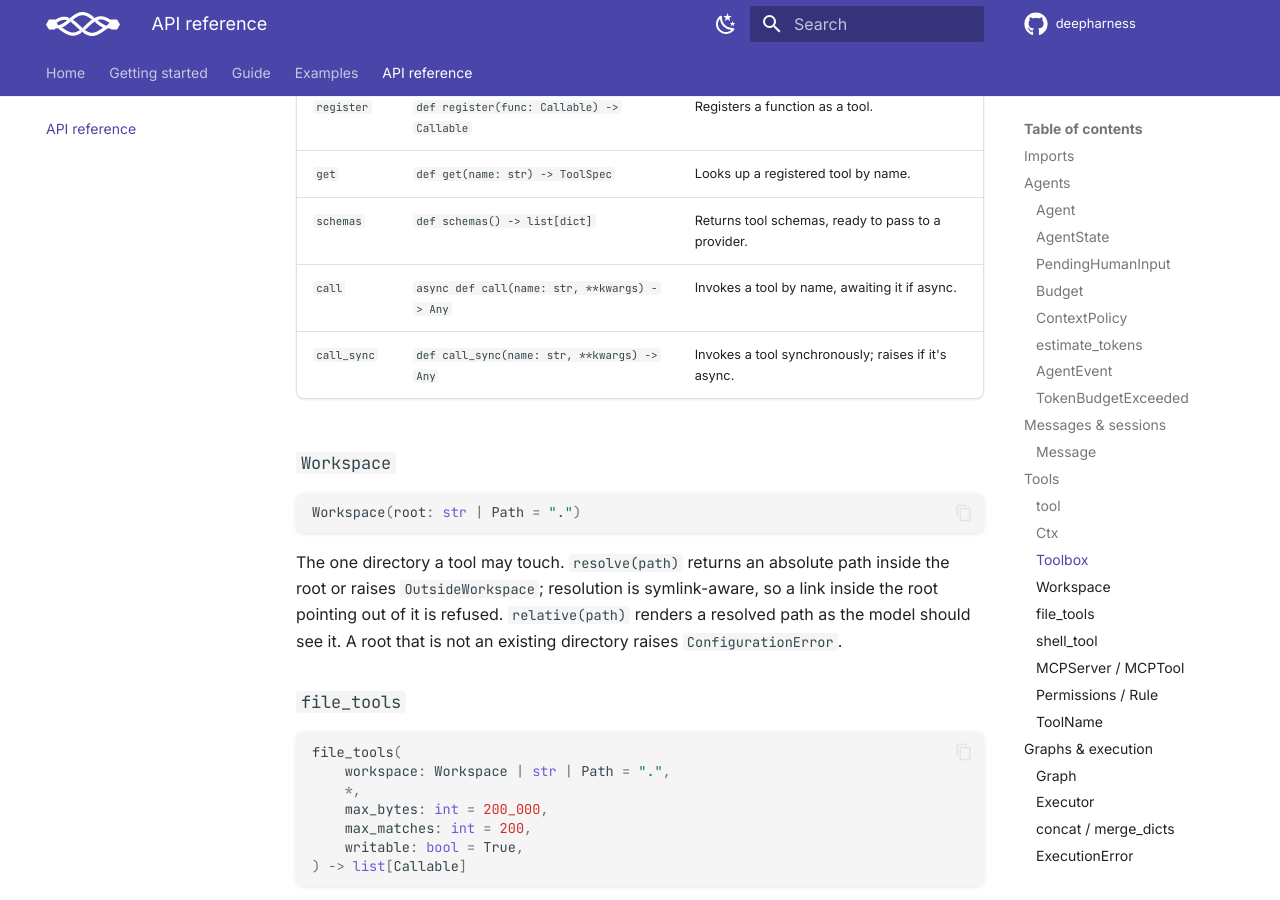
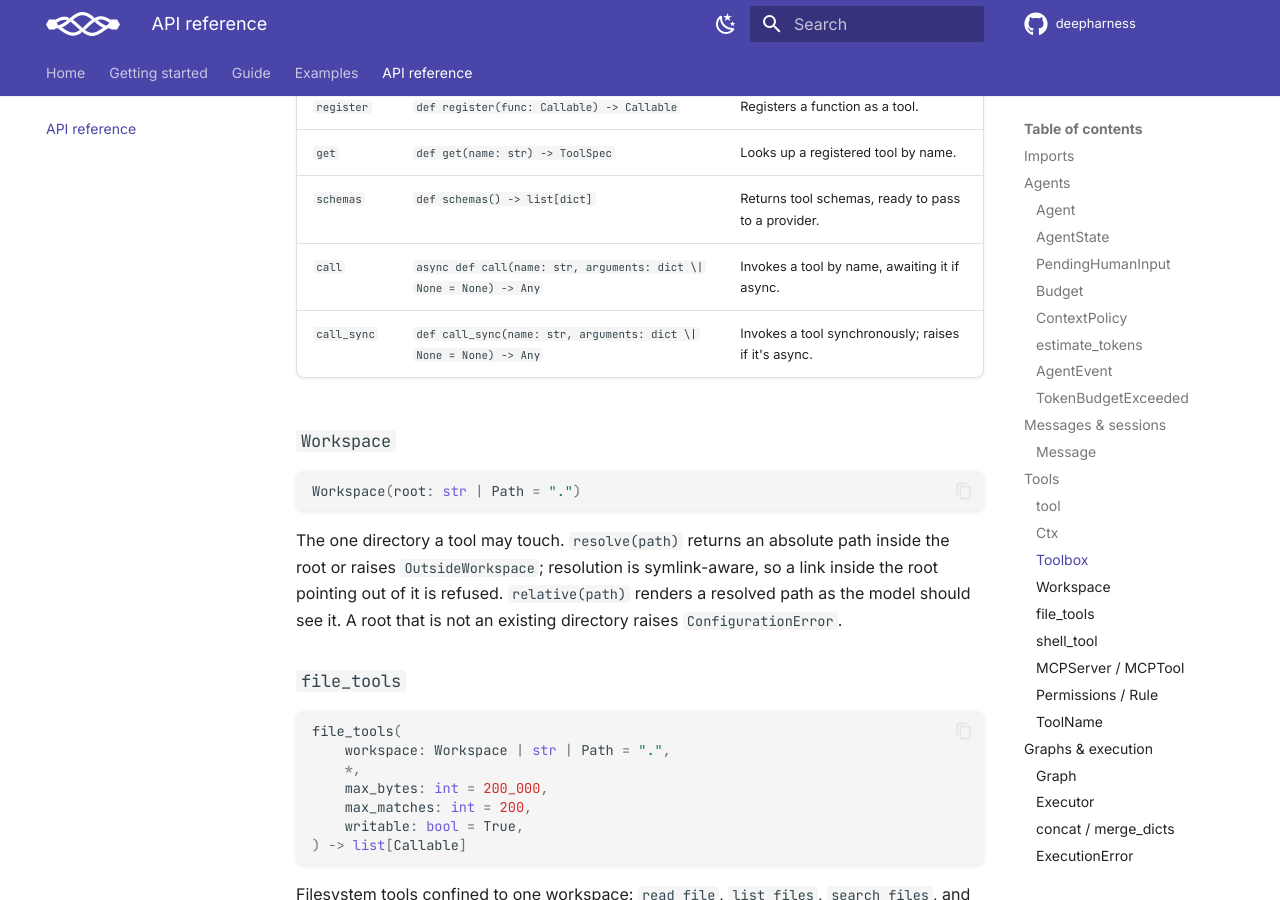
Before and after one commit to sayedshaun/deepharness, an MkDocs documentation site: the page built from docs/reference/api.md, in a window 1280 px wide and 900 px high, scrolled down 6618 px. Built offline with MkDocs 1.6.1 and Material for MkDocs 9.7.7, drawn with Linux system fonts in a browser that asks for light colours; comment, search, counter and statistics services are not loaded.

Commit message:
docs: show the dict argument in the Toolbox.call reference

```diff
--- a/docs/reference/api.md
+++ b/docs/reference/api.md
@@ -235,8 +235,8 @@ Toolbox(tools: Iterable[Callable] = ())
 | `register` | `def register(func: Callable) -> Callable` | Registers a function as a tool. |
 | `get` | `def get(name: str) -> ToolSpec` | Looks up a registered tool by name. |
 | `schemas` | `def schemas() -> list[dict]` | Returns tool schemas, ready to pass to a provider. |
-| `call` | `async def call(name: str, **kwargs) -> Any` | Invokes a tool by name, awaiting it if async. |
-| `call_sync` | `def call_sync(name: str, **kwargs) -> Any` | Invokes a tool synchronously; raises if it's async. |
+| `call` | `async def call(name: str, arguments: dict \| None = None) -> Any` | Invokes a tool by name, awaiting it if async. |
+| `call_sync` | `def call_sync(name: str, arguments: dict \| None = None) -> Any` | Invokes a tool synchronously; raises if it's async. |
 
 ### `Workspace`
 
```
